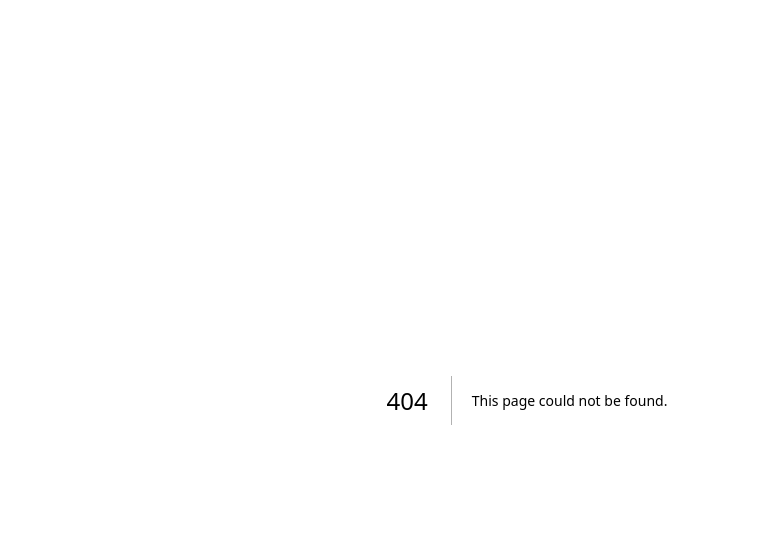
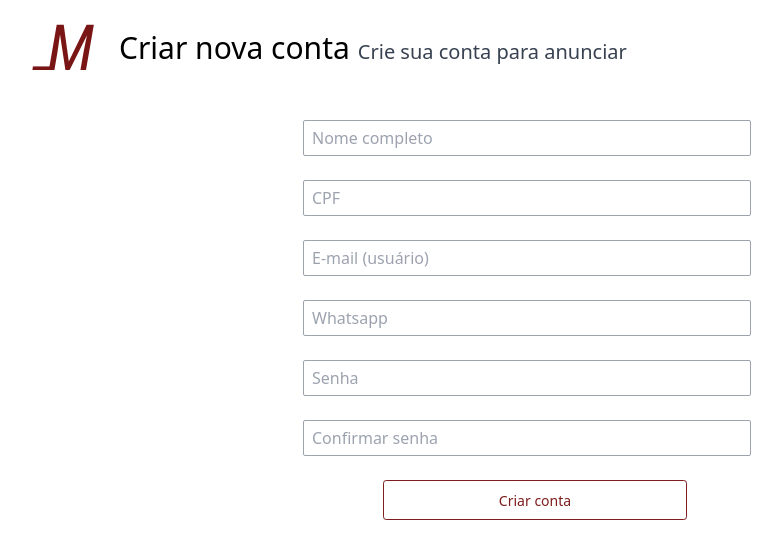
Before and after one commit to bernardohmr/meupossante, a Next.js app: page /create-account in a window 1280 px wide. Before the commit this address had no page. Shown: the top 558 px of the page, without its empty margins (113-895 px from the left). Built offline with nearby package versions, Linux system fonts and the light colour scheme.

Commit message:
more impl on screens

```diff
--- a/src/components/Button.tsx
+++ b/src/components/Button.tsx
@@ -1,17 +1,27 @@
+import Image from 'next/image'
+
 interface IRequest {
   title: string;
   onClick(): any;
   className?: string;
+  icon?: any;
 }
 
-export default function Button({ title, onClick, className }: IRequest) {
+export default function Button({ title, onClick, className, icon }: IRequest) {
   return (
-    <div className="w-full h-full">
+    <div className="w-full h-full max-w-md mx-auto">
       <button
         className="w-full h-full rounded-[0.2rem] border-[1px] text-red-900 min-h-[1.3em] border-red-900 hover:bg-red-900 hover:text-white"
         onClick={onClick}
       >
-        <span className={"block my-auto text-xs text-center m-2 " + className}>{title}</span>
+        <div className='mx-auto'>
+          <span className={"inline-block my-auto text-sm text-center m-2 " + className}>{title}</span>
+          {icon && <Image
+            className='inline-block max-h-[20px] -mr-4'
+            src={icon}
+            alt="Ícone botão"
+          />}
+        </div>
       </button>
     </div>
   )
--- /dev/null
+++ b/src/components/DefaultHeader.tsx
@@ -0,0 +1,28 @@
+import Image from 'next/image';
+import Router from 'next/router'
+
+import logo from '@/../public/images/logo.svg'
+
+interface IRequest {
+	title: string;
+	subtitle: string;
+}
+
+export default function DefaultHeader({ title, subtitle }: IRequest) {
+	return (
+		<div className='p-4 flex items-end'>
+			<Image
+				className='inline-block mr-6'
+				src={logo}
+				alt="Logo"
+				onClick={() => Router.back()}
+			/>
+			<div className='inline-block h-full my-auto'>
+				<div className='h-full flex flex-col sm:flex-row sm:items-end'>
+					<p className='text-black font-semibold sm:text-3xl sm:font-normal'>{title}</p>
+					<p className='text-gray-700 sm:text-xl sm:ml-2'>{subtitle}</p>
+				</div>
+			</div>
+		</div>
+	)
+}
--- /dev/null
+++ b/src/components/Form.tsx
@@ -0,0 +1,69 @@
+import InputText from '@/components/InputText'
+import Button from '@/components/Button'
+
+interface IInput{
+  key: string;
+  value: string;
+}
+
+interface IField {
+  placeholder: string;
+  key: string;
+  required?: boolean;
+}
+
+interface IRequest {
+  submitButtonTitle: string;
+  onSubmit(data: Array<IInput>): any;
+  fields: Array<IField>;
+  submitButtonIcon?: any;
+}
+
+export default function Form({
+  submitButtonTitle,
+  onSubmit,
+  fields,
+  submitButtonIcon,
+}: IRequest) {
+  const values: any = {};
+
+  function handleSubmit() {
+    const valuesParsed: Array<IInput> = [];
+
+    fields.forEach(field => valuesParsed.push({
+      key: field.key,
+      value: values[field.key] || "",
+    }))
+
+    onSubmit(valuesParsed)
+  }
+
+  function handleFieldChange(event: any, key: string) {
+    values[key] = event.target.value;
+  }
+
+  return (
+    <div className="h-full bg-white w-full">
+      <div className='h-full max-w-5xl mx-auto'>
+        <div className='[&>*]:mb-6 [&>*:nth-child(7)]:mb-0'>
+          {fields.map(field => <InputText
+            key={field.key}
+            placeholder={field.placeholder}
+            onChange={(event) => handleFieldChange(event, field.key)}
+          />)}
+        </div>
+
+        <div className='mx-auto w-1/2 h-10 max-w-xs flex mt-6'>
+          <div className='ml-4 grow'>
+            <Button
+              title={submitButtonTitle}
+              onClick={handleSubmit}
+              icon={submitButtonIcon}
+            />
+          </div>
+        </div>
+
+      </div>
+    </div>
+  )
+}
--- /dev/null
+++ b/src/components/InputText.tsx
@@ -0,0 +1,17 @@
+interface IRequest {
+  placeholder: string;
+  onChange: (event: any) => any | void;
+}
+
+export default function InputText({ placeholder, onChange }: IRequest) {
+  return (
+    <div className="h-full">
+     <input
+      className='pl-2 block mx-auto w-4/6 border-[1px] rounded-sm h-9 border-gray-400 max-w-md text-gray-800'
+      type="text"
+      placeholder={placeholder}
+      onChange={onChange}
+     />
+    </div>
+  )
+}
--- a/src/pages/cars/index.tsx
+++ b/src/pages/cars/index.tsx
@@ -57,7 +57,7 @@ export default function Cars() {
             className='md:scale-125 md:mx-4 lg:mx-8'
             src={logo}
             alt=""
-            onClick={() => Router.push("/")}
+            onClick={() => Router.back()}
           />
           <div className='border-[1px] border-gray-400 h-8 md:h-10 lg:h-12 rounded-[3px] grow mx-3 mb-2'>
             <SearchInput
--- /dev/null
+++ b/src/pages/create-account/index.tsx
@@ -0,0 +1,33 @@
+import Form from '@/components/Form';
+import DefaultHeader from '@/components/DefaultHeader';
+
+export default function CreateAccount() {
+  const fields = [
+    { key: "model", placeholder: "Nome completo" },
+    { key: "version", placeholder: "CPF" },
+    { key: "year", placeholder: "E-mail (usuário)" },
+    { key: "km", placeholder: "Whatsapp" },
+    { key: "motor", placeholder: "Senha" },
+    { key: "color", placeholder: "Confirmar senha" },
+  ];
+
+  return (
+    <div className="h-screen bg-white">
+      <div className='h-full max-w-5xl mx-auto'>
+        <DefaultHeader
+          title="Criar nova conta"
+          subtitle="Crie sua conta para anunciar"
+        />
+
+      <div className='mt-6'>
+        <Form
+          submitButtonTitle="Criar conta"
+          onSubmit={() => {}}
+          fields={fields}
+        />
+      </div>
+
+      </div>
+    </div>
+  )
+}
--- /dev/null
+++ b/src/pages/create-announcement/index.tsx
@@ -0,0 +1,35 @@
+import arrowNext from '@/../public/images/arrow-next.svg'
+import Form from '@/components/Form';
+import DefaultHeader from '@/components/DefaultHeader';
+
+export default function CreateAnnountcement() {
+  const fields = [
+    { key: "model", placeholder: "Modelo" },
+    { key: "version", placeholder: "Versão" },
+    { key: "year", placeholder: "Ano" },
+    { key: "km", placeholder: "Kilometragem" },
+    { key: "motor", placeholder: "Motorização" },
+    { key: "color", placeholder: "Cor" },
+    { key: "uniqueOwner", placeholder: "Único dono?" },
+  ];
+
+  return (
+    <div className="h-screen bg-white">
+      <div className='h-full max-w-5xl mx-auto'>
+        <DefaultHeader
+          title="Criar novo anúncio"
+          subtitle="1 de 2"
+        />
+
+        <div className='mt-6'>
+          <Form
+            submitButtonTitle="Subir fotos"
+            onSubmit={(data) => console.log(JSON.stringify(data))}
+            fields={fields}
+            submitButtonIcon={arrowNext}
+          />
+        </div>
+        </div>
+    </div>
+  )
+}
--- a/src/pages/detail/components/PhotoChooser.tsx
+++ b/src/pages/detail/components/PhotoChooser.tsx
@@ -3,18 +3,36 @@ import Image from 'next/image'
 import arrowRight from '@/../public/images/arrow-right.svg'
 import arrowLeft from '@/../public/images/arrow-left.svg'
 
+import { useState } from 'react'
+
 interface IRequest {
-  currentImage: any;
-  onClickNext(): any;
-  onClickPrev(): any;
+  images: Array<any>;
 }
 
-export default function PhotoChooser({ currentImage, onClickNext, onClickPrev }: IRequest) {
+export default function PhotoChooser({ images }: IRequest) {
+
+  const [currentImageIndex, setCurrentImageIndex] = useState(0);
+  const [currentImage, setCurrentImage] = useState(images[currentImageIndex]);
+
+  function selectCurrentImage(direction: "asc" | "desc") {
+    const maxIndex = images.length - 1;
+
+    if (direction === "asc") {
+      if (currentImageIndex === maxIndex) setCurrentImageIndex(0);
+      else setCurrentImageIndex(currentImageIndex + 1);
+    } else {
+      if (currentImageIndex === 0) setCurrentImageIndex(maxIndex);
+      else setCurrentImageIndex(currentImageIndex - 1);
+    }
+
+    setCurrentImage(images[currentImageIndex]);
+  }
+
   return (
     <div className='mx-auto w-full relative bg-black'>
       <div className='max-h-[488px] overflow-hidden'>
         <Image
-          className='max-h-[488px] mx-auto object-cover sm:object-scale-down' //object-scale-down ou object-contain
+          className='max-h-[488px] mx-auto object-cover sm:object-scale-down'
           alt="Taycan"
           src={currentImage}
         />
@@ -23,13 +41,13 @@ export default function PhotoChooser({ currentImage, onClickNext, onClickPrev }:
         className='absolute top-1/2 -translate-y-1/2 scale-150 left-3'
         alt=""
         src={arrowLeft}
-        onClick={onClickNext}
+        onClick={() => selectCurrentImage("desc")}
       />
       <Image
         className='absolute top-1/2 -translate-y-1/2 scale-150 right-3'
         alt=""
         src={arrowRight}
-        onClick={onClickPrev}
+        onClick={() => selectCurrentImage("asc")}
       />
     </div>
   )
--- a/src/pages/detail/index.tsx
+++ b/src/pages/detail/index.tsx
@@ -9,6 +9,7 @@ import taycan3 from '../../../public/images/taycan3.webp'
 import taycan4 from '../../../public/images/taycan4.webp'
 import star from '@/../public/images/star.svg'
 import starFullfilled from '../../../public/images/star-fullfilled.svg'
+import starFullfilledWhite from '../../../public/images/star-fullfilled-white.svg'
 import Button from '@/components/Button'
 import Divider from '@/components/Divider'
 import CarFeaturesItem from './components/CarFeaturesItem'
@@ -17,6 +18,16 @@ import PhotoChooser from './components/PhotoChooser'
 
 export default function Details() {
   const [isFavorited, setIsFavorited] = useState(true);
+  const [showModal, setShowModal] = useState(false);
+
+  function handleFavoriteStarClicked() {
+    if (!isFavorited) {
+      setShowModal(true);
+      setTimeout(() => setShowModal(false), 2000);
+    }
+
+    setIsFavorited(!isFavorited);
+  }
 
   const carFeatures = [
     { key: "title", feature: "Porshe Taycan", description: "Modelo" },
@@ -43,23 +54,6 @@ export default function Details() {
     taycan3,
   ]
 
-  const [currentImageIndex, setCurrentImageIndex] = useState(0);
-  const [currentImage, setCurrentImage] = useState(images[currentImageIndex]);
-
-  function selectCurrentImage(direction: "asc" | "desc") {
-    const maxIndex = images.length - 1;
-
-    if (direction === "asc") {
-      if (currentImageIndex === maxIndex) setCurrentImageIndex(0);
-      else setCurrentImageIndex(currentImageIndex + 1);
-    } else {
-      if (currentImageIndex === 0) setCurrentImageIndex(maxIndex);
-      else setCurrentImageIndex(currentImageIndex - 1);
-    }
-
-    setCurrentImage(images[currentImageIndex]);
-  }
-
   return (
     <div className='bg-white h-screen overflow-auto'>
       <div className='mx-auto max-w-5xl'>
@@ -69,7 +63,7 @@ export default function Details() {
               className='inline-block'
               src={logo}
               alt=""
-              onClick={() => Router.push("/cars")}
+              onClick={() => Router.back()}
             />
             <div className='text-neutral-950 font-sans inline-block ml-3'>
               <p className='font-semibold xs:text-xl sm:text-3xl sm:mb-2 sm:font-normal sm:inline-block'>{findFeatureName("title")}</p>
@@ -80,16 +74,26 @@ export default function Details() {
             className='inline-block sm:scale-150'
             src={isFavorited ? starFullfilled : star}
             alt=""
-            onClick={() => setIsFavorited(!isFavorited)}
+            onClick={handleFavoriteStarClicked}
           />
         </div>
 
-        <div className='w-full'>
+        <div className='w-full relative'>
           <PhotoChooser
-            currentImage={currentImage}
-            onClickNext={() => selectCurrentImage("asc")}
-            onClickPrev={() => selectCurrentImage("desc")}
+            images={images}
           />
+
+          <div
+            className={'w-full h-full bg-red-900/30 absolute top-0 flex flex-col items-center justify-center transition-opacity ease-out duration-700' + (showModal ? "" : " opacity-0")}
+            onClick={() => setShowModal(false)}
+          >
+            <Image
+              className='inline-block sm:scale-150 h-12'
+              src={starFullfilledWhite}
+              alt="Adicionado como favorito!"
+            />
+            <p className='text-2xl font-semibold'>Adicionado como favorito!</p>
+          </div>
         </div>
 
         <div className='pt-6 pl-8 flex items-center justify-between'>
--- a/src/pages/login/components/InputText.tsx
+++ /dev/null
@@ -1,11 +0,0 @@
-export default function InputText({ placeholder }) {
-  return (
-    <div className="">
-     <input
-      className='pl-2 block mx-auto w-4/6 mb-2 border-[1px] rounded-sm h-9 border-gray-400 max-w-md'
-      type="text"
-      placeholder={placeholder}
-     />
-    </div>
-  )
-}
--- a/src/pages/login/index.tsx
+++ b/src/pages/login/index.tsx
@@ -1,43 +1,40 @@
 import Link from 'next/link'
 import Image from 'next/image'
+import Router from 'next/router'
 
 import logoComplete from '@/../public/images/logo-complete.svg'
-import Button from '@/components/Button'
-import InputText from './components/InputText'
+import Form from '@/components/Form';
 
 export default function Login() {
+  const fields = [
+    { key: "user", placeholder: "Usuário/E-mail" },
+    { key: "password", placeholder: "Senha" },
+  ];
+
   return (
-    <div className='bg-white'>
-      <div className='h-screen flex flex-col justify-between'>
+    <div className='bg-white h-screen'>
+      <div className='h-full flex flex-col justify-between'>
         <div className='mx-auto pt-14'>
           <Image
             className=''
             src={logoComplete}
             alt=""
+            onClick={() => Router.back()}
           />
         </div>
 
-        <div className='-mt-28'>
-          <p className='text-black text-center mb-4'>Faça seu login para anunciar</p>
-          <InputText
-            placeholder='Usuário/E-mail'
+        <div className='flex flex-col items-center'>
+          <Form
+            submitButtonTitle="Entrar"
+            onSubmit={() => Router.push("/create-announcement")}
+            fields={fields}
           />
-          <InputText
-            placeholder='Senha'
-          />
-          <div className='w-1/3 mx-auto h-8 max-w-[200px] mt-4'>
-            <Button
-              className='text-[1rem]'
-              title='Entrar'
-              onClick={() => {}}
-            />
-          </div>
         </div>
 
-        <div className='mx-auto mb-10'>
+        <div className='mx-auto my-10'>
           <Link
             className='text-red-900 font-bold'
-            href='/signup'
+            href='/create-account'
           >Criar nova conta</Link>
         </div>
       </div>
```
Also changed, not shown: public/images/arrow-next.svg (added), public/images/star-fullfilled-white.svg (added).
